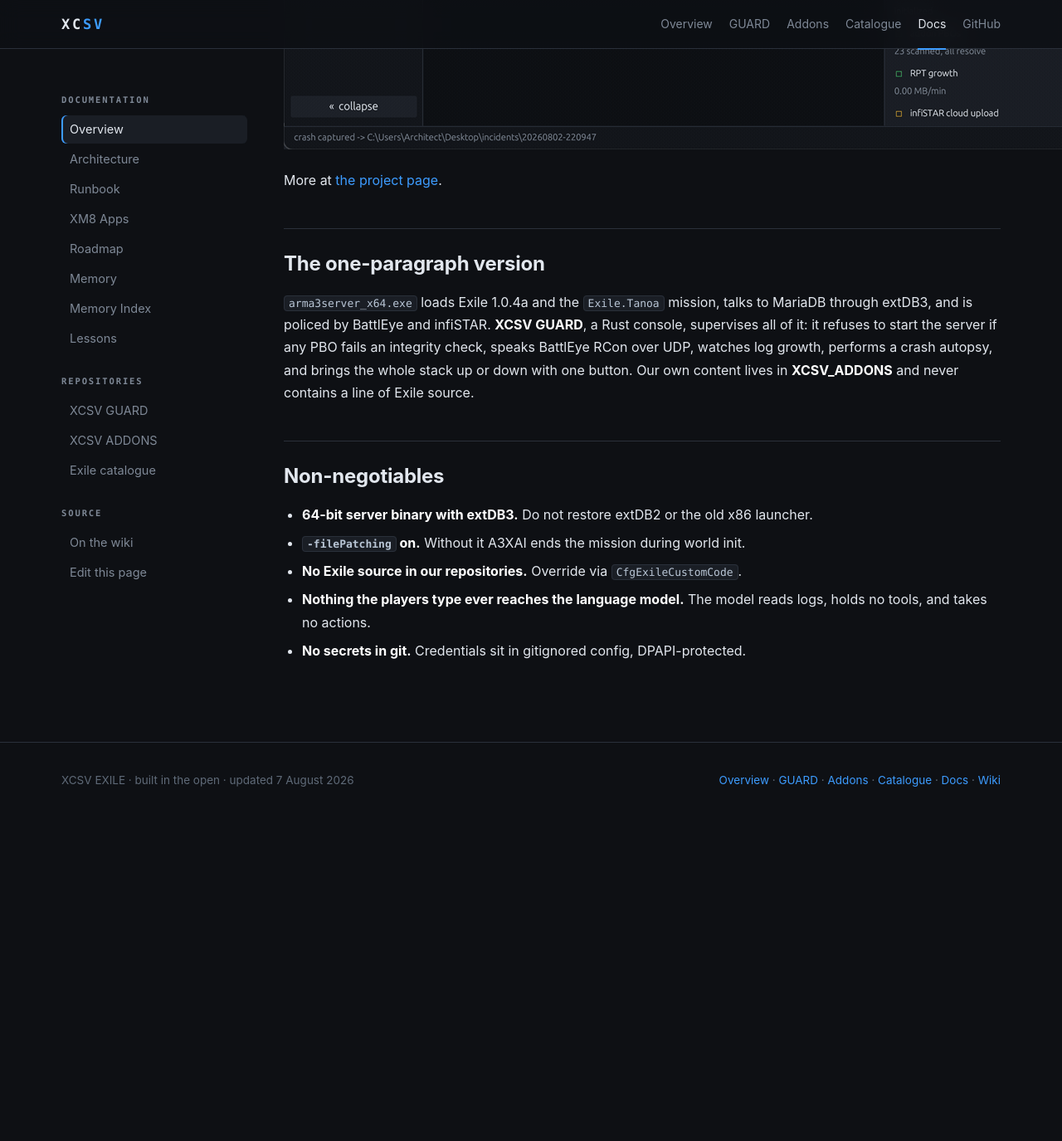
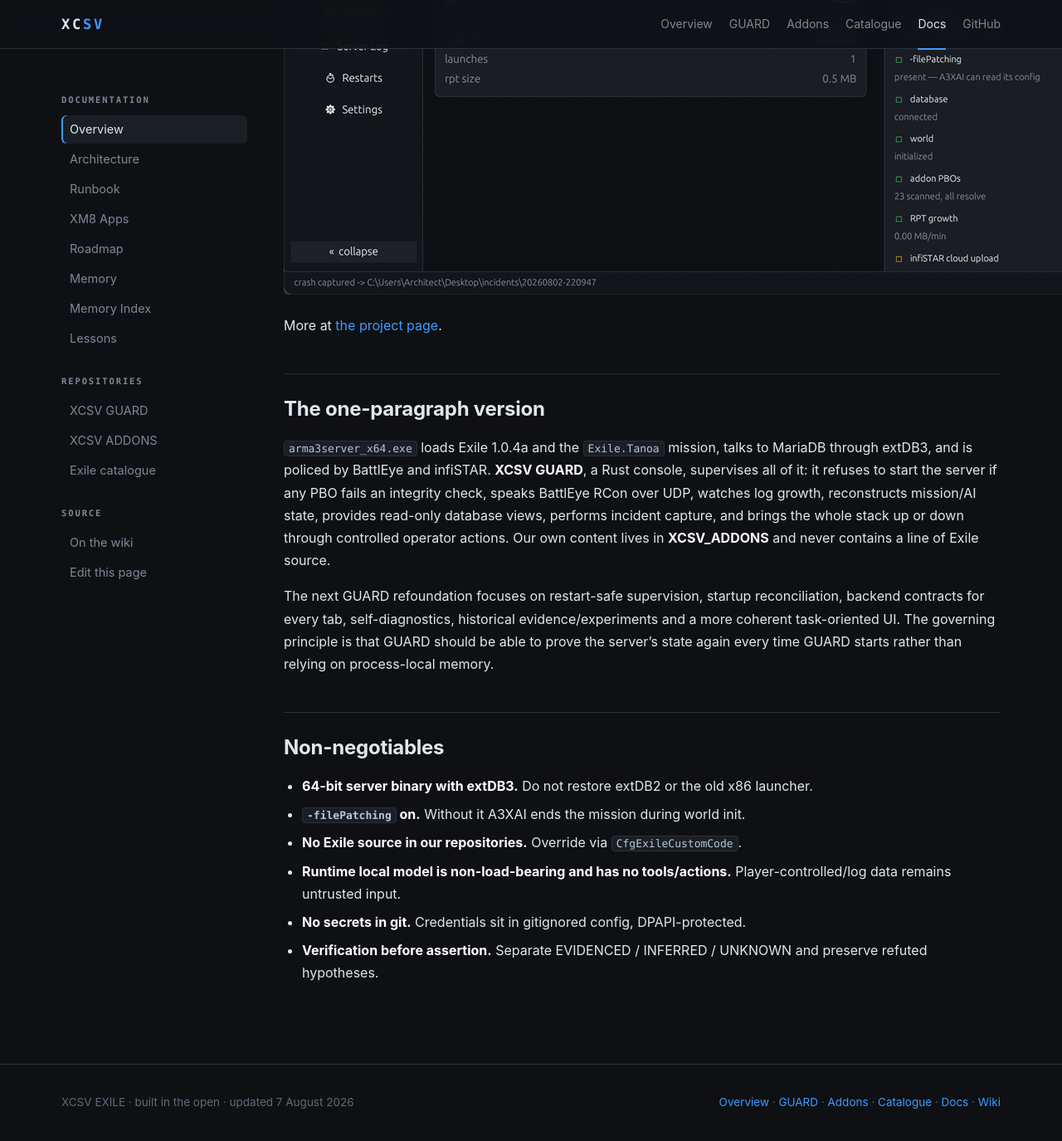
Before and after one commit to x-cessive/XCSV, a Jekyll site: the page built from docs/wiki/Home.md, in a window 1280 px wide and 1400 px high, scrolled down 1368 px. Shown: the top 1375 px of the window at 83% size. Built offline with Jekyll 4.4.1, drawn with Linux system fonts in a browser that asks for light colours; before the commit the page ends 2379 px from its top, so only the background shows below that; some of the changed text lies outside the part shown.

Commit message:
Regenerate docs/wiki from wiki/ [skip ci]

```diff
--- a/docs/wiki/Home.md
+++ b/docs/wiki/Home.md
@@ -14,6 +14,11 @@ keeps it alive.
 This wiki is the operator's manual. The [site](https://x-cessive.github.io/XCSV/)
 is the shop window; the [hub repo](https://github.com/x-cessive/XCSV) is the map.
 
+> **2026-08-07 planning sync:** the GitHub wiki now includes the current XCSV
+> Gauntlet, GUARD reliability/UX, server-optimization and curated player-system
+> programme. The desktop/Obsidian roadmap remains authoritative and will be
+> reconciled manually by Architect.
+
 ## Start here
 
 | page | when you need it |
@@ -23,6 +28,7 @@ is the shop window; the [hub repo](https://github.com/x-cessive/XCSV) is the map
 | **[Repositories](Repositories.html)** | where a given file lives and why |
 | **[XM8 Apps](XM8-Apps.html)** | building anything player- or admin-facing |
 | **[Roadmap](Roadmap.html)** | deciding what to work on next |
+| **[XCSV GUARD Development Plan](XCSV-GUARD-Development-Plan)** | Gauntlet, GUARD reliability/UX, telemetry, optimization and player-system direction |
 | **[Memory](Memory.html)** | finding what is true without rediscovery |
 | **[Lessons](Lessons.html)** | before repeating a mistake someone already paid for |
 
@@ -38,15 +44,22 @@ More at [the project page](https://x-cessive.github.io/XCSV/guard/).
 `Exile.Tanoa` mission, talks to MariaDB through extDB3, and is policed by
 BattlEye and infiSTAR. **XCSV GUARD**, a Rust console, supervises all of it:
 it refuses to start the server if any PBO fails an integrity check, speaks
-BattlEye RCon over UDP, watches log growth, performs a crash autopsy, and brings
-the whole stack up or down with one button. Our own content lives in
-**XCSV_ADDONS** and never contains a line of Exile source.
+BattlEye RCon over UDP, watches log growth, reconstructs mission/AI state,
+provides read-only database views, performs incident capture, and brings the
+whole stack up or down through controlled operator actions. Our own content lives
+in **XCSV_ADDONS** and never contains a line of Exile source.
+
+The next GUARD refoundation focuses on restart-safe supervision, startup
+reconciliation, backend contracts for every tab, self-diagnostics, historical
+evidence/experiments and a more coherent task-oriented UI. The governing
+principle is that GUARD should be able to prove the server's state again every
+time GUARD starts rather than relying on process-local memory.
 
 ## Non-negotiables
 
 - **64-bit server binary with extDB3.** Do not restore extDB2 or the old x86 launcher.
 - **`-filePatching` on.** Without it A3XAI ends the mission during world init.
 - **No Exile source in our repositories.** Override via `CfgExileCustomCode`.
-- **Nothing the players type ever reaches the language model.** The model reads
-  logs, holds no tools, and takes no actions.
+- **Runtime local model is non-load-bearing and has no tools/actions.** Player-controlled/log data remains untrusted input.
 - **No secrets in git.** Credentials sit in gitignored config, DPAPI-protected.
+- **Verification before assertion.** Separate EVIDENCED / INFERRED / UNKNOWN and preserve refuted hypotheses.
```
